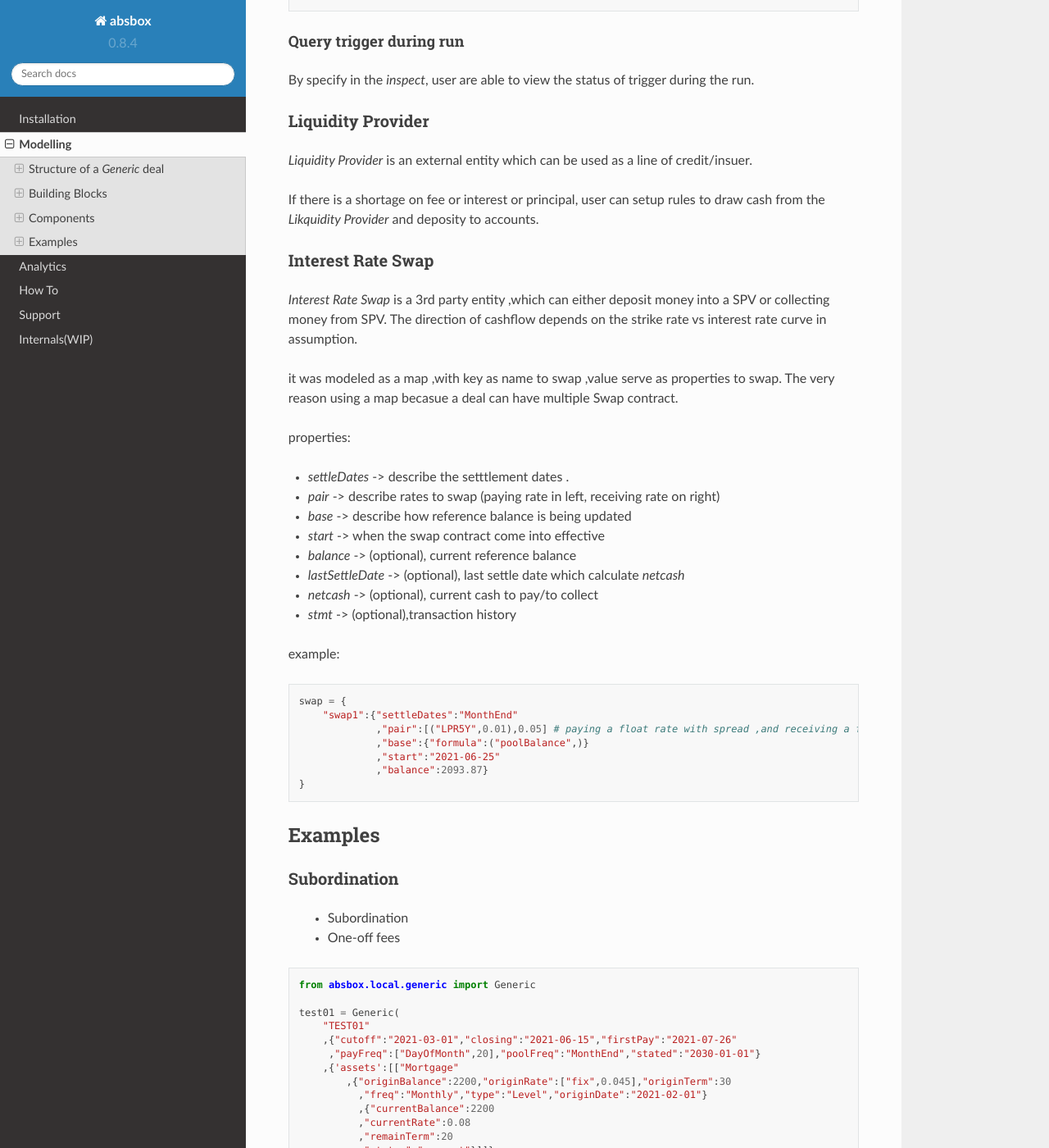
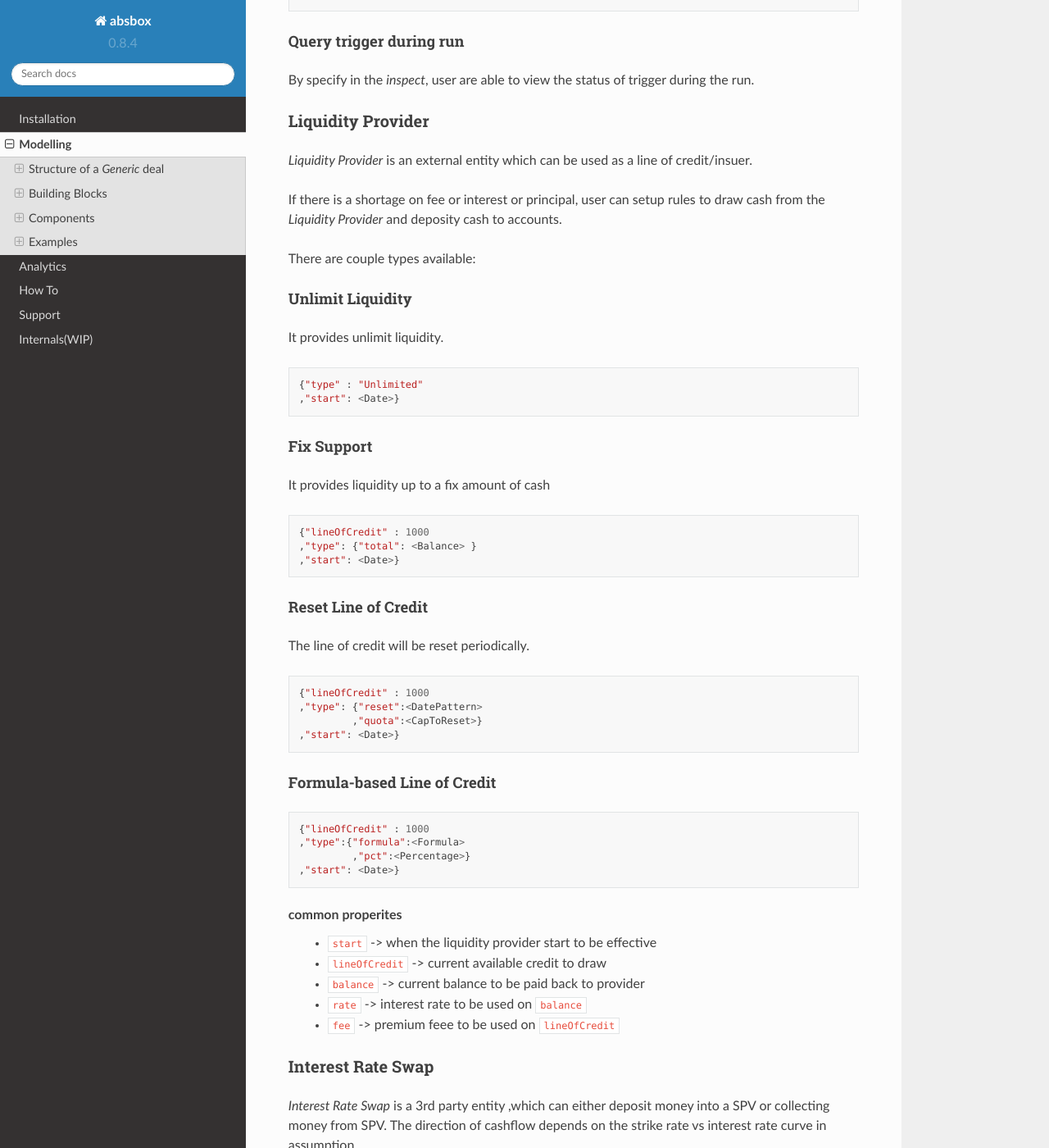
Before and after one commit to yellowbean/absbox-doc, a Sphinx documentation site: the page built from docs/source/modeling.rst, in a window 1280 px wide and 1400 px high, scrolled down 29839 px. Shown: the whole window at 82% size. Built offline with Sphinx 7.4.7 and the Read the Docs theme 2.0.0, drawn with Linux system fonts in a browser that asks for light colours.

Commit message:
update liquidity provider

```diff
--- a/docs/source/modeling.rst
+++ b/docs/source/modeling.rst
@@ -1482,7 +1482,61 @@ Liquidity Provider
 
 `Liquidity Provider` is an external entity which can be used as a line of credit/insuer.
 
-If there is a shortage on fee or interest or principal, user can setup rules to draw cash from the `Likquidity Provider`  and deposity to accounts.
+If there is a shortage on fee or interest or principal, user can setup rules to draw cash from the `Liquidity Provider`  and deposity cash to accounts.
+
+There are couple types available:
+
+Unlimit Liquidity
+^^^^^^^^^^^^^^^^^^
+
+It provides unlimit liquidity.
+
+.. code-block:: python
+
+  {"type" : "Unlimited"
+  ,"start": <Date>}
+
+Fix Support
+^^^^^^^^^^^^^
+
+It provides liquidity up to a fix amount of cash
+
+.. code-block:: python
+
+  {"lineOfCredit" : 1000
+  ,"type": {"total": <Balance> }
+  ,"start": <Date>}
+
+
+Reset Line of Credit
+^^^^^^^^^^^^^^^^^^^^^^
+
+The line of credit will be reset periodically.
+
+.. code-block:: python
+
+  {"lineOfCredit" : 1000
+  ,"type": {"reset":<DatePattern>
+           ,"quota":<CapToReset>}
+  ,"start": <Date>}
+
+Formula-based Line of Credit
+^^^^^^^^^^^^^^^^^^^^^^^^^^^^^
+
+.. code-block:: python
+
+  {"lineOfCredit" : 1000
+  ,"type":{"formula":<Formula>
+           ,"pct":<Percentage>}
+  ,"start": <Date>}
+
+common properites
+  * ``start`` -> when the liquidity provider start to be effective
+  * ``lineOfCredit`` -> current available credit to draw
+  * ``balance`` -> current balance to be paid back to provider
+  * ``rate`` -> interest rate to be used on ``balance``
+  * ``fee`` ->  premium feee to be used on ``lineOfCredit``
+
 
 
 
@@ -1494,16 +1548,15 @@ Interest Rate Swap
 
 it was modeled as a map ,with key as name to swap ,value serve as properties to swap. The very reason using a map becasue a deal can have multiple Swap contract.
 
-properties:
-
-* `settleDates` -> describe the setttlement dates .
-* `pair` -> describe rates to swap (paying rate in left, receiving rate on right)
-* `base` -> describe how reference balance is being updated
-* `start` -> when the swap contract come into effective
-* `balance` -> (optional), current reference balance
-* `lastSettleDate` -> (optional), last settle date which calculate `netcash`
-* `netcash` -> (optional), current cash to pay/to collect
-* `stmt` -> (optional),transaction history
+syntax:
+  * `settleDates` -> describe the setttlement dates .
+  * `pair` -> describe rates to swap (paying rate in left, receiving rate on right)
+  * `base` -> describe how reference balance is being updated
+  * `start` -> when the swap contract come into effective
+  * `balance` -> (optional), current reference balance
+  * `lastSettleDate` -> (optional), last settle date which calculate `netcash`
+  * `netcash` -> (optional), current cash to pay/to collect
+  * `stmt` -> (optional),transaction history
 
 example:
 
```
